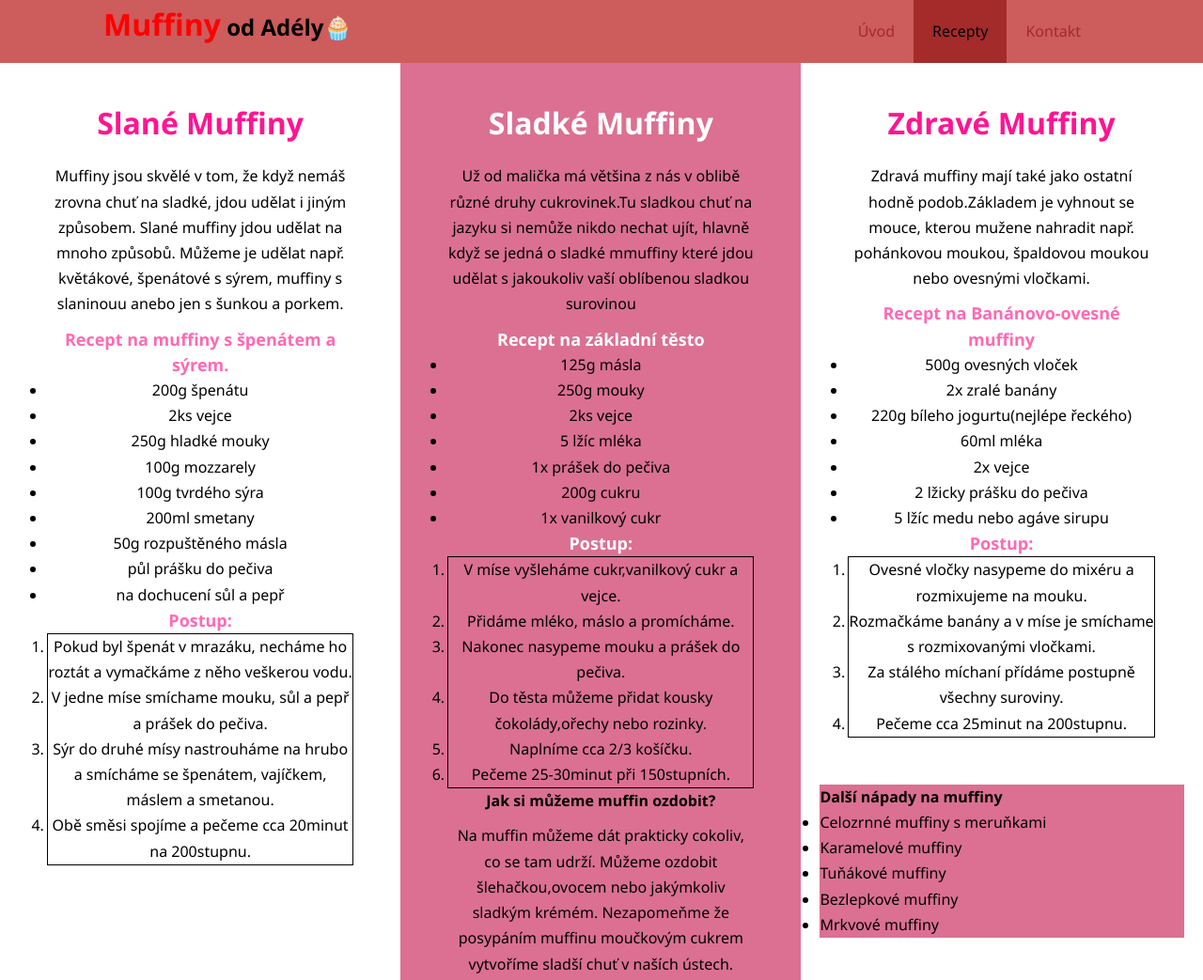
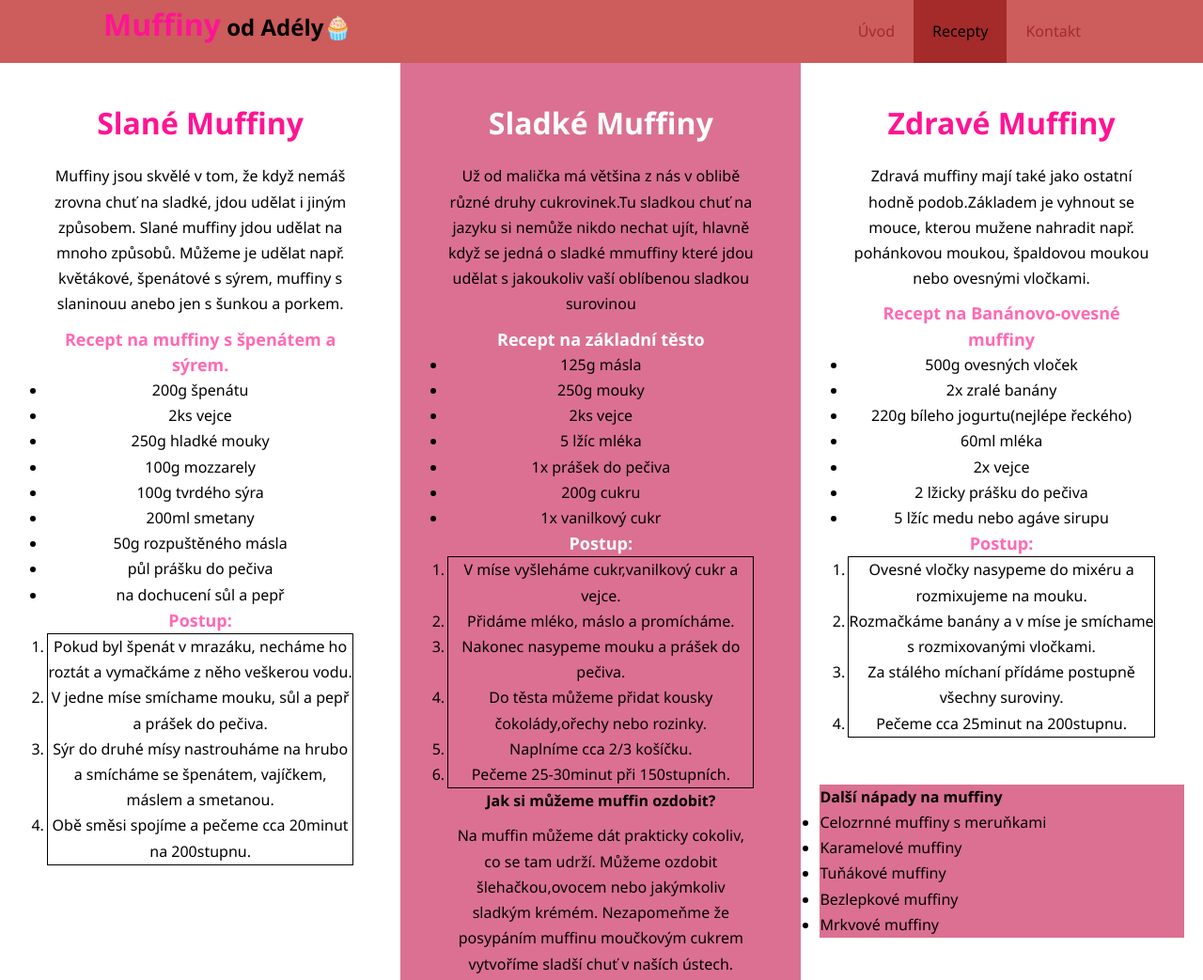
Before and after one commit to adelatielova/adelatielova.github.io, a plain HTML site: page projekt1/recepty.html in a window 1280 px wide. Shown: the top 1043 px of the page at 94% size. Drawn offline with Linux system fonts and the light colour scheme.

Commit message:
pořad nemam hotovo

```diff
--- a/projekt1/recepty.html
+++ b/projekt1/recepty.html
@@ -12,7 +12,7 @@
 
   <nav id="navbar">
     <div class="container">
-      <h1  class="logo"><span class="text-second">Muffiny</span> od Adély🧁</h1>
+      <h1  class="logo"><span class="text2">Muffiny</span> od Adély🧁</h1>
       <ul>
 
         <li><a  href="index.html">Úvod</a></li>
```
